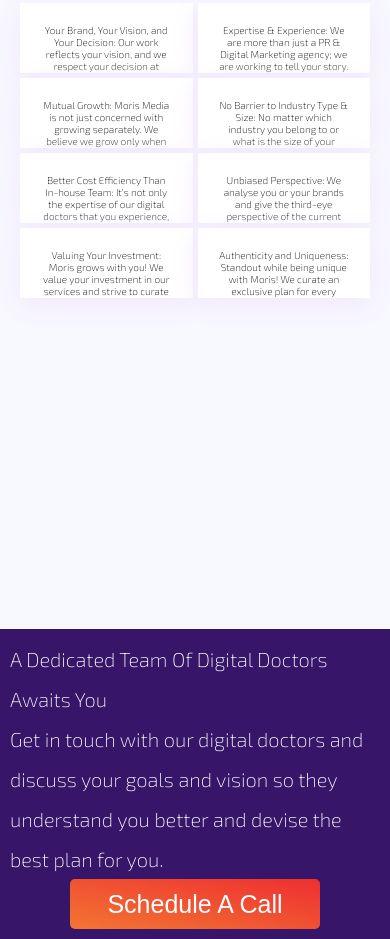
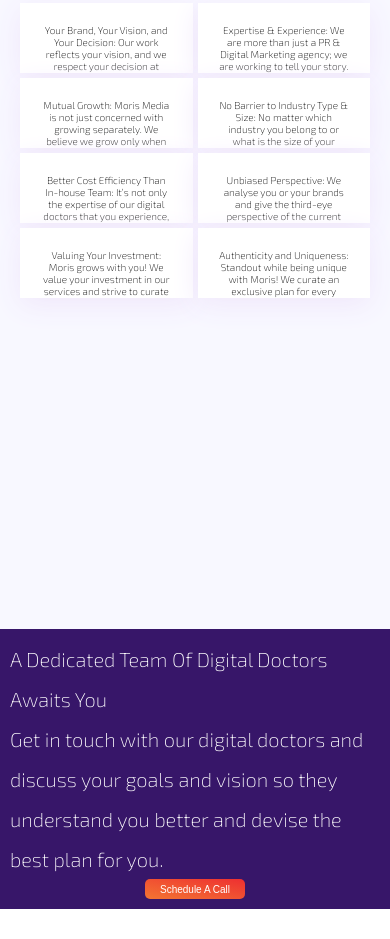
Before and after one commit to turboturtle94/Morris-task, a plain HTML site: page index.html in a window 390 px wide. Shown: the part 915-1854 px from the top of the page. After the commit the page ends 1824 px from the top, so only its background shows below. Drawn offline with nearby package versions, Linux system fonts and the light colour scheme.

Commit message:
added media query

```diff
--- a/css/main.css
+++ b/css/main.css
@@ -67,5 +67,7 @@ button.btn-with-animation:hover::after{
         font-size: 10px;
         font-weight:200;
     }
-
+    button.btn{
+        font-size: 10px;
+    }
 }
--- a/js/animate.js
+++ b/js/animate.js
@@ -32,7 +32,6 @@ function animateHeader(){
 }
 
 function animateHeaderButtons(){
-    debugger;
     let buttonsDiv = $(".actions-wrapper-initial")[0];
     $(buttonsDiv).removeClass("actions-wrapper-initial");
     $(buttonsDiv).addClass("actions-wrapper-animated");
```
